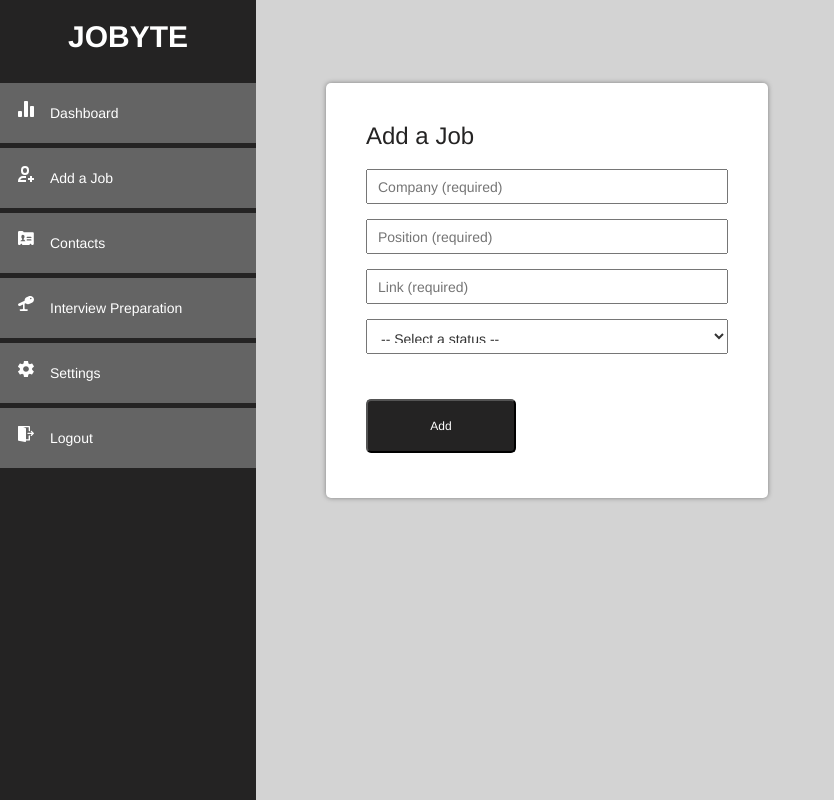
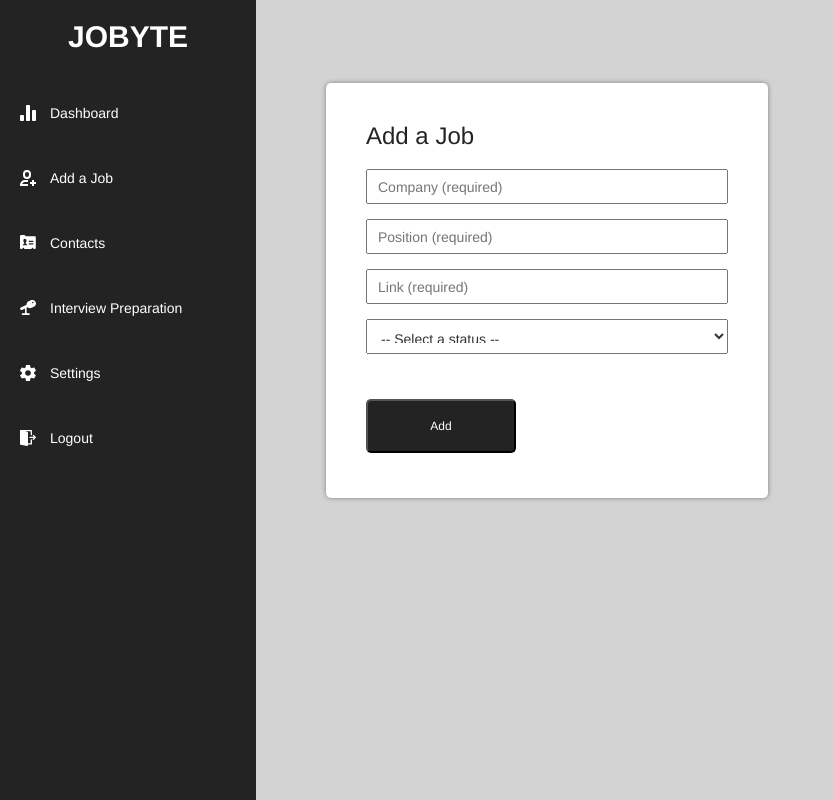
Before and after one commit to johncordano/JoByte, a React (Create React App) app in the folder client/: page /job/new in a window 1280 px wide. Shown: the whole page, without its empty margins (0-834 px from the left). Built offline with nearby package versions, Linux system fonts and the light colour scheme; no server answers.

Commit message:
Adjust navbar

```diff
--- a/client/src/App.css
+++ b/client/src/App.css
@@ -16,10 +16,10 @@ a {
   text-decoration: none;
 }
 
-a:hover {
+/* a:hover {
   background-color: #016c5a !important;
   color: white !important;
-}
+} */
 
 .page {
   display: grid;
@@ -188,7 +188,6 @@ a:hover {
 }
 
 .sidebar a {
-  background: #646464;
   width: 100%;
   color: white;
   display: flex;
@@ -200,10 +199,19 @@ a:hover {
   margin-bottom: 5px;
 }
 
-.icon img {
+.sidebar-icon img {
   position: absolute;
   width: 16px;
-  margin: 18px;
+  margin: 22px 20px;
+}
+
+.sidebar-icon a:hover {
+  background: #d3d3d3 !important;
+  color: #242323 !important;
+}
+
+.sidebar-highlight {
+  background-color: #d3d3d3;
 }
 
 /* DASHBOARD COMPONENT */
--- a/client/src/components/Navbar.js
+++ b/client/src/components/Navbar.js
@@ -13,33 +13,47 @@ import LogoutIcon from '../images/logout.svg';
 // import Dashboard from './Dashboard';
 
 class Navbar extends React.Component {
+  state = {
+    bgColor: '',
+    color: ''
+  };
+
+  handleClick = () => {
+    this.setState({
+      bgColor: '#d3d3d3',
+      color: '#242323'
+    });
+  };
+
   render() {
     return (
       <div className="sidebar">
         <h2>joByte</h2>
-        <div className="icon">
+
+        {/* <div className="sidebar-icon" onClick={this.handleClick} style={{ backgroundColor: this.state.bgColor }}> */}
+        <div className="sidebar-icon">
           <img src={DashboardIcon} alt="Dashboard icon" />
+          {/* <Link to="/dashboard" onClick={this.handleClick} style={{ color: this.state.color }}> */}
           <Link to="/dashboard">Dashboard</Link>
         </div>
-        <div className="icon">
+        <div className="sidebar-icon">
           <img src={AddJobIcon} alt="Add a job icon" />
           <Link to={'/job/new'}>Add a Job</Link>
         </div>
-        <div className="icon">
+        <div className="sidebar-icon">
           <img src={ContactsIcon} alt="Contacts icon" />
           <a href="calendar.html">Contacts</a>
         </div>
-        <div className="icon">
+        <div className="sidebar-icon">
           <img src={InterviewIcon} alt="Interview icon" />
           <a href="calendar.html">Interview Preparation</a>
         </div>
-        <div className="icon">
+        <div className="sidebar-icon">
           <img src={SettingsIcon} alt="Settings icon" />
           <a href="calendar.html">Settings</a>
         </div>
-        <div className="icon">
+        <div className="sidebar-icon">
           <img src={LogoutIcon} alt="Logout icon" />
-
           <a href="calendar.html">Logout</a>
         </div>
       </div>
```
